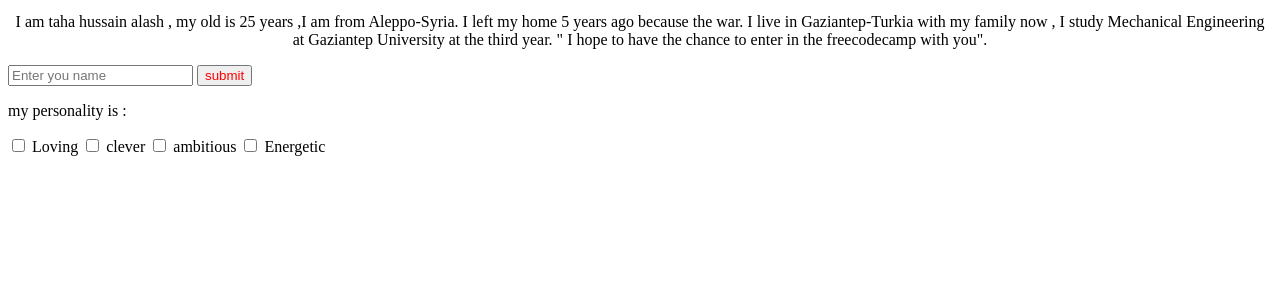
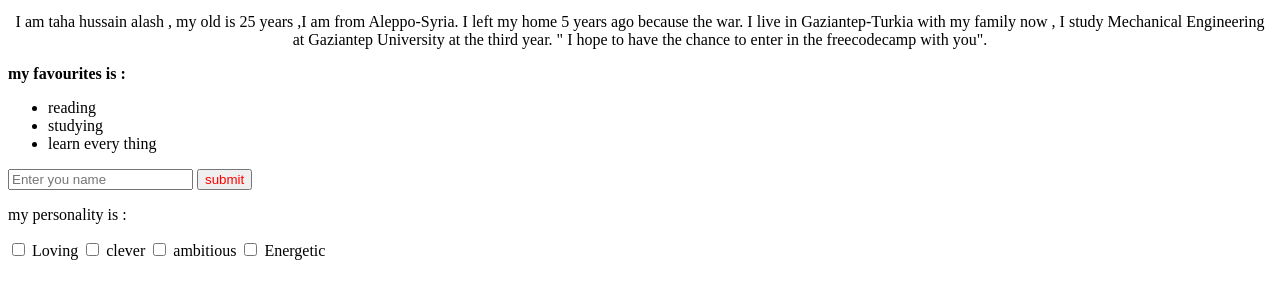
Before and after one commit to taha-hussainalash/Homework2, a plain HTML site: page index.html in a window 1280 px wide. Shown: the part 216-514 px from the top of the page. Drawn offline with Linux system fonts and the light colour scheme.

Commit message:
adding my favourites to index.html

```diff
--- a/index.html
+++ b/index.html
@@ -22,8 +22,12 @@
   </div>
 </div>
 <div class="orange-background">
-
-
+   <p><strong >my favourites is :</strong></p>
+        <ul>
+          <li>reading</li>
+          <li>studying</li>
+          <li>learn every thing</li>
+        </ul>
   </div>
      <form id="taha-photo-form" action="/submit-name-photo" >
     <input type="text"  placeholder="Enter you name" required>
```
